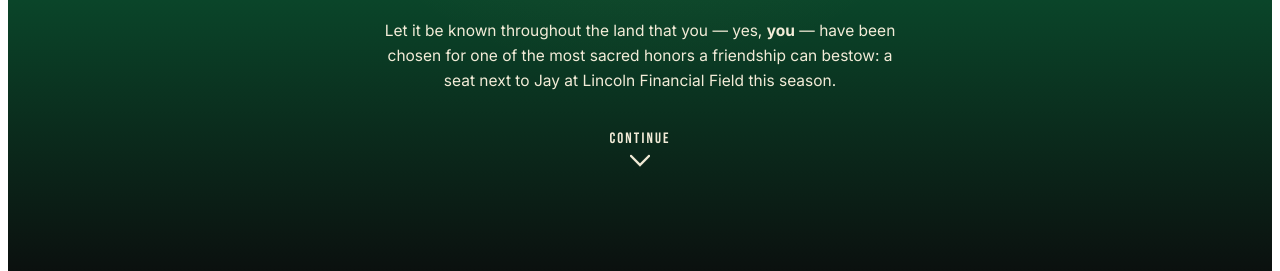
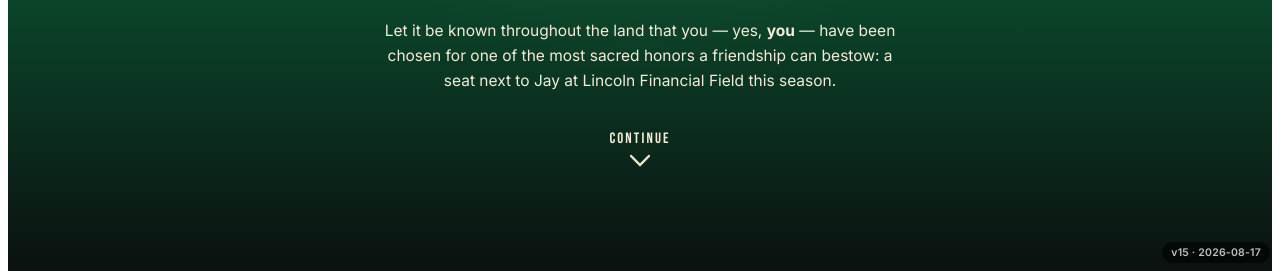
Before and after one commit to jay-jdaqa/eagles2026, a plain HTML site: page index.html in a window 1280 px wide. Shown: the part 529-800 px from the top of the page. Drawn offline with nearby package versions, Linux system fonts and the light colour scheme; no server answers; a web font is replaced by a local one.

Commit message:
Add files via upload

```diff
--- a/index.html
+++ b/index.html
@@ -363,6 +363,13 @@
     background:var(--stamp-red); color:#fff; font-size:12.5px; text-align:center;
     padding:8px 12px; font-family:'Inter'; display:none;
   }
+  .eip-version-tag{
+    position:fixed; bottom:8px; right:10px; z-index:60;
+    background:rgba(0,0,0,.55); color:rgba(255,255,255,.75);
+    font-family:'Inter',sans-serif; font-size:10.5px; font-weight:600;
+    padding:4px 9px; border-radius:100px; letter-spacing:.02em;
+    pointer-events:none;
+  }
 
   /* ---------- ADMIN ---------- */
   .eip-admin{
@@ -400,6 +407,7 @@
 </style>
 
 <div class="eip-banner" id="eipBanner"></div>
+<div class="eip-version-tag">v15 · 2026-08-17</div>
 
 <div class="eip-root" id="eipGuestView">
 
```
